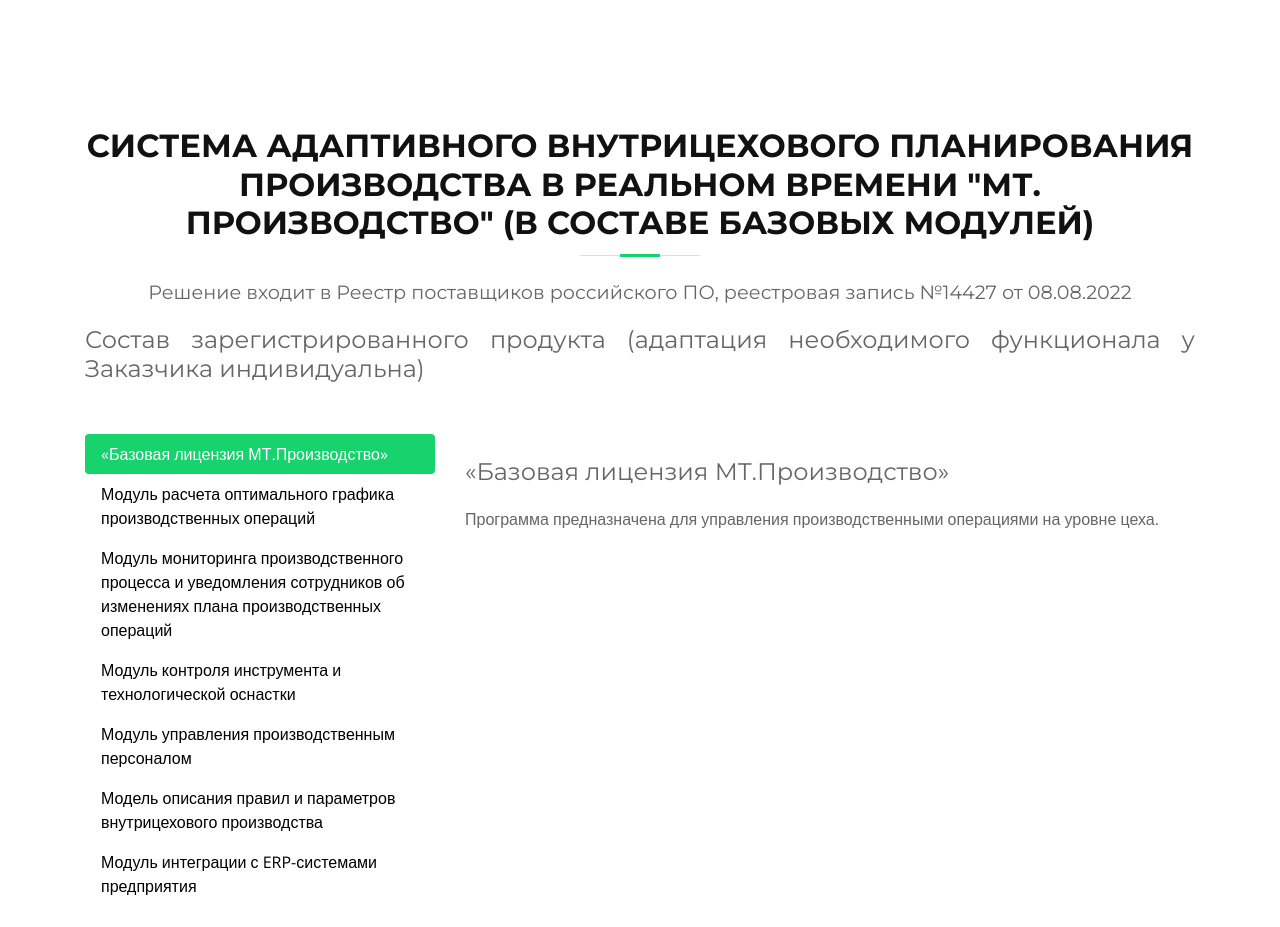
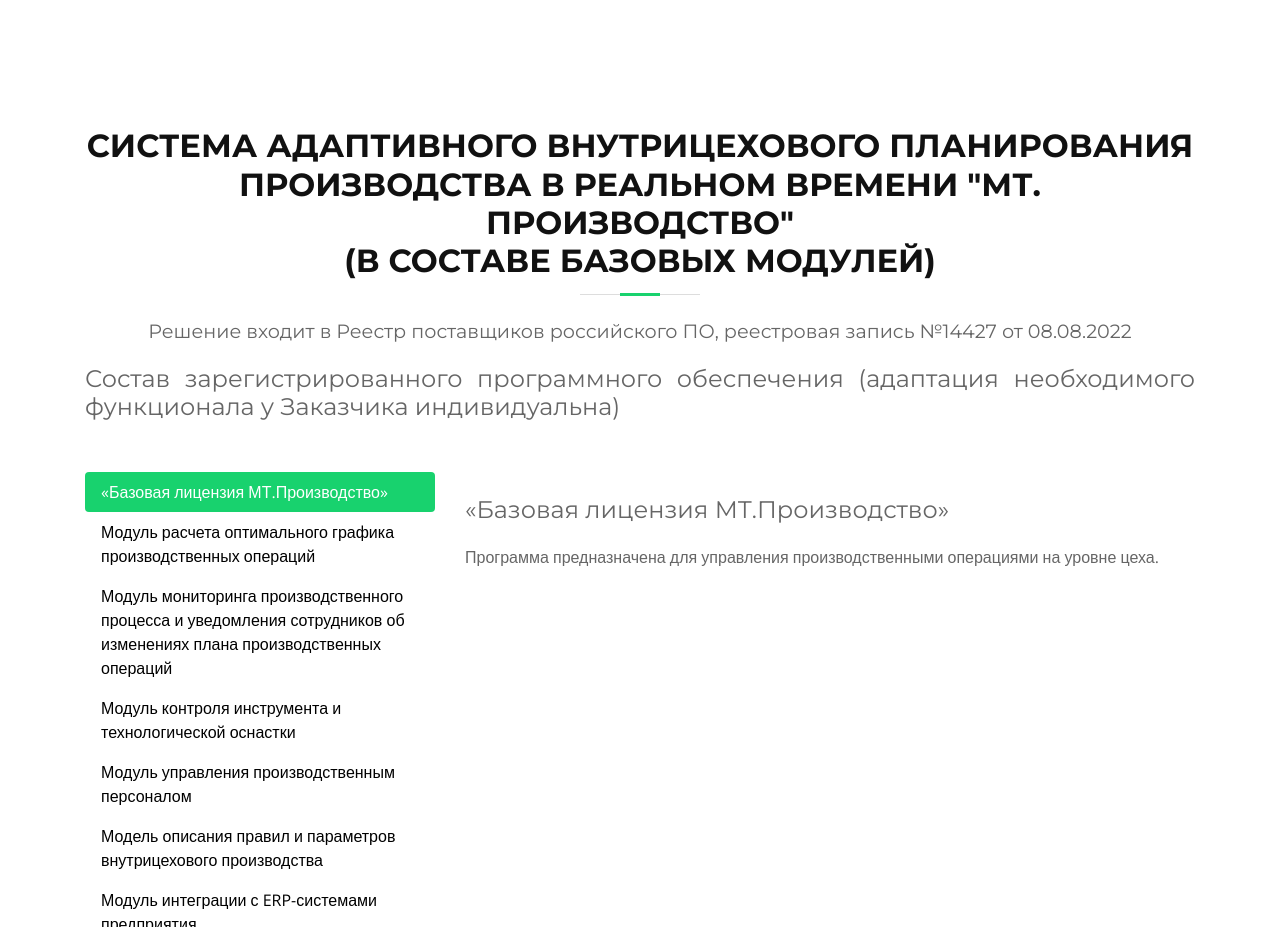
Before and after one commit to Armanitos94/MES, a plain HTML site: page index.html in a window 1280 px wide. Shown: the part 2000-2927 px from the top of the page. Drawn offline with nearby package versions, Linux system fonts and the light colour scheme; files whose address does not match are found by name.

Commit message:
Update index.html

```diff
--- a/index.html
+++ b/index.html
@@ -151,9 +151,9 @@
     <section id="clients">
       <div class="container">
         <div class="section-header wow fadeInUp">
-          <h3>Система адаптивного внутрицехового планирования производства в реальном времени "МТ. Производство" (в составе базовых модулей)</h3>
+          <h3 class="text-center">Система адаптивного внутрицехового планирования производства в реальном времени "МТ. Производство" <br> (в составе базовых модулей)</h3>
           <h4 class="text-center"><small>Решение входит в Реестр поставщиков российского ПО, реестровая запись №14427 от 08.08.2022</small></h4>
-          <h4 class="text-justify">Состав зарегистрированного продукта (адаптация необходимого функционала у Заказчика индивидуальна)</h4>
+          <h4 class="text-justify">Состав зарегистрированного программного обеспечения (адаптация необходимого функционала у Заказчика индивидуальна)</h4>
         </div>
 
     <div class="row">
```
